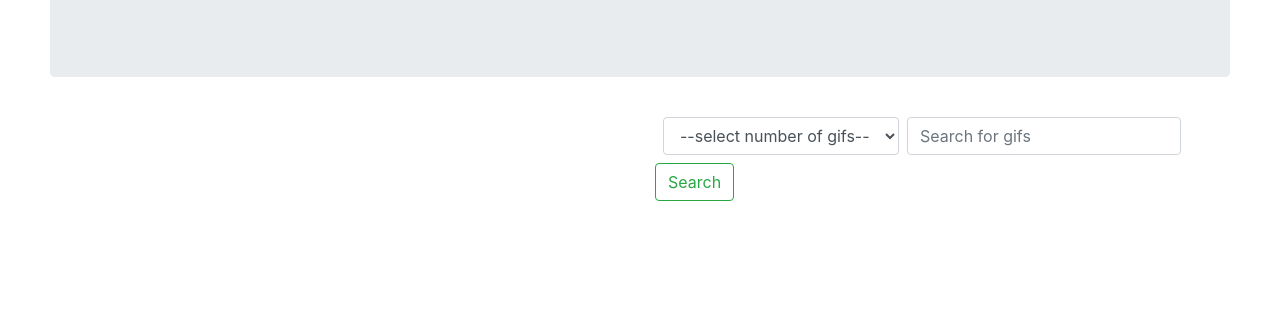
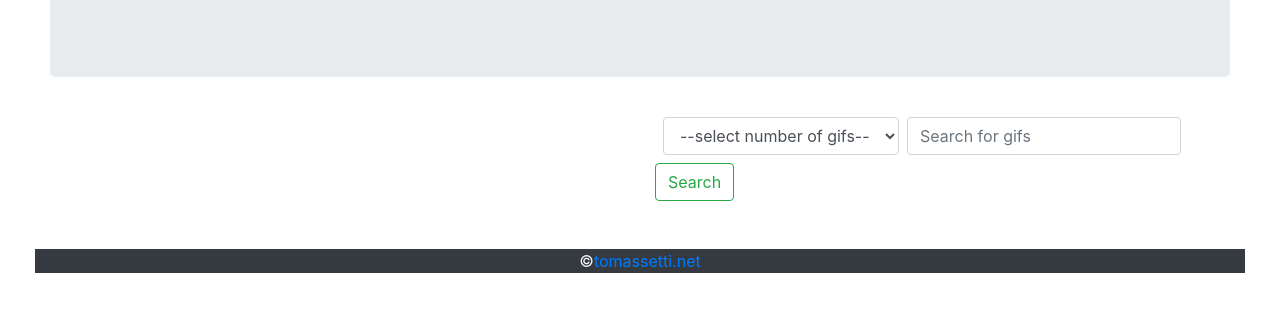
Before and after one commit to scotttct/stgiphy, a website: page dist/index.html in a window 1280 px wide. Shown: the part 222-534 px from the top of the page. Drawn offline with nearby package versions, Linux system fonts and the light colour scheme.

```diff
--- a/dist/index.html
+++ b/dist/index.html
@@ -67,11 +67,11 @@
 </div>
 <!-- cannot get the footer in the right place! -->
 
-<!-- <footer class="row text-light bg-dark text-center mt-5">
+<footer class="row text-light bg-dark text-center mt-5">
   <div class="col-md-4"></div>
   <div class="col-md-4">&copy;<a href="https://tomassetti.net">tomassetti.net</a></div>
   <div class="col-md-4"></div>
-</footer> -->
+</footer>
 <script
         src="https://code.jquery.com/jquery-3.3.1.js"
         integrity="sha256-2Kok7MbOyxpgUVvAk/HJ2jigOSYS2auK4Pfzbm7uH60="
```
